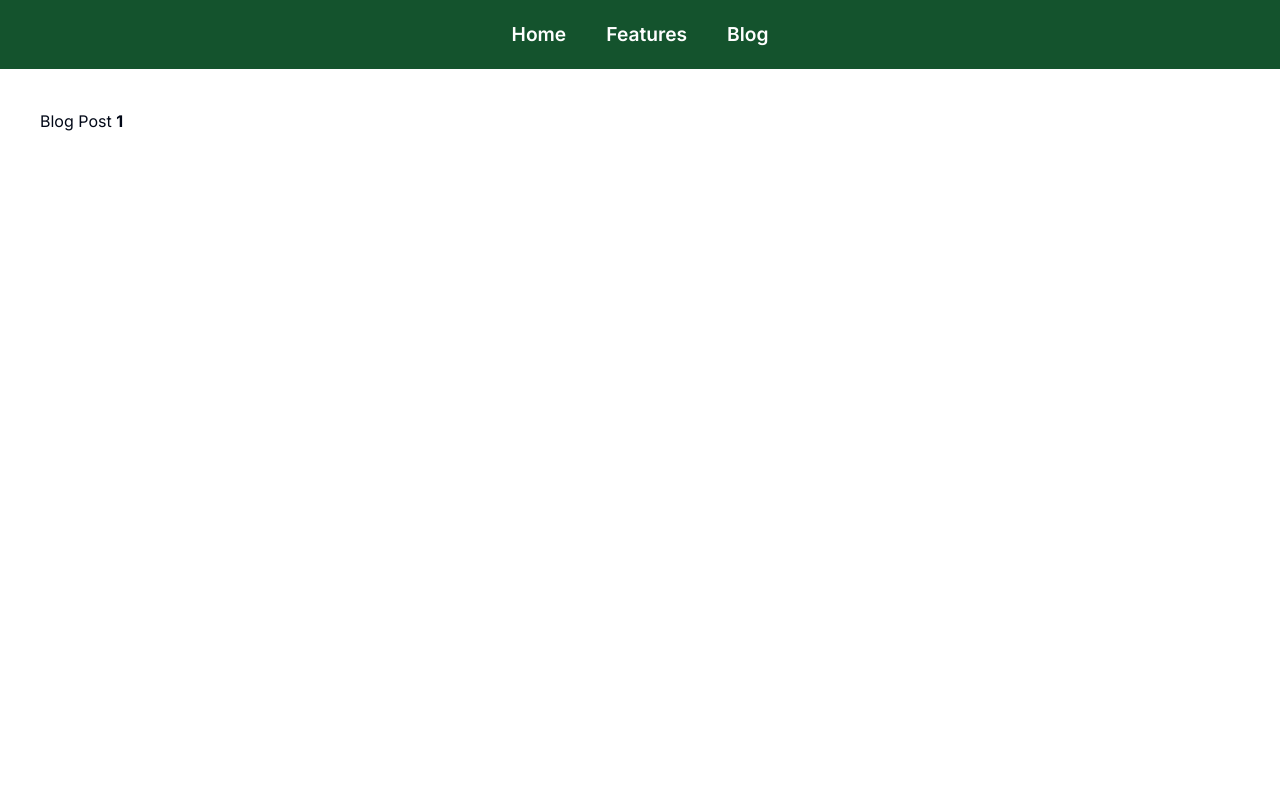
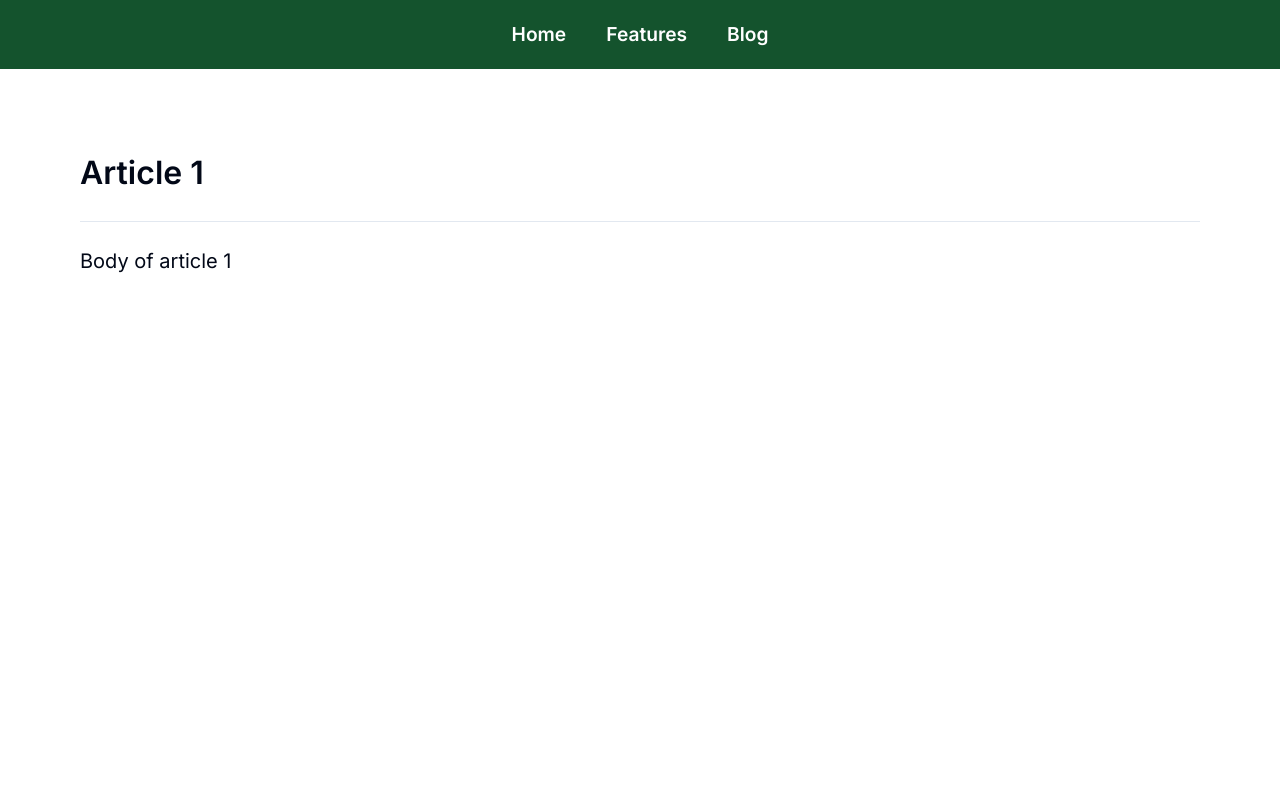
Before and after one commit to wisnudwg/next-money-tracker-site, a Next.js app: page /blog/1 in a window 1280 px wide. Shown: the top 800 px of the page. Built offline with nearby package versions, Linux system fonts and the light colour scheme.

Commit message:
initialized data-fetching logic for Blog / Blog[id]

```diff
--- a/app/blog/[id]/page.tsx
+++ b/app/blog/[id]/page.tsx
@@ -1,7 +1,20 @@
-export default function BlogPost({ params }: { params: { id: string | number } }) {
+export async function getBlogPost(id: number | string) {
+  return {
+    id,
+    title: `Article ${id}`,
+    meta: `metadata of article ${id}`,
+    body: `Body of article ${id}`,
+  }
+}
+
+export default async function BlogPost({ params }: { params: { id: string | number } }) {
+  const blog = await getBlogPost(params.id);
+
   return(
-    <section className="h-screen p-10">
-      Blog Post <b>{params.id}</b>
+    <section className="h-screen p-20">
+      <h1 className="font-semibold text-[2rem]">{blog.title}</h1>
+      <br /><hr /><br />
+      <p className="text-[1.25rem]">{blog.body}</p>
     </section>
   )
 }
--- a/app/blog/page.tsx
+++ b/app/blog/page.tsx
@@ -1,12 +1,17 @@
 import Link from "next/link";
 
-export default function Blog() {
-  const blogs = [1,2,3,4,5].map((item) => ({
+async function getBlogPosts() {
+  const blogs = await [1,2,3,4,5].map((item) => ({
     id: item,
     title: `Article ${item}`,
     meta: `article ${item} metadata`,
     body: `Body of article ${item}`,
   }));
+  return blogs
+}
+
+export default async function Blog() {
+  const blogs = await getBlogPosts();
 
   return(
     <section className="h-screen p-10">
```
